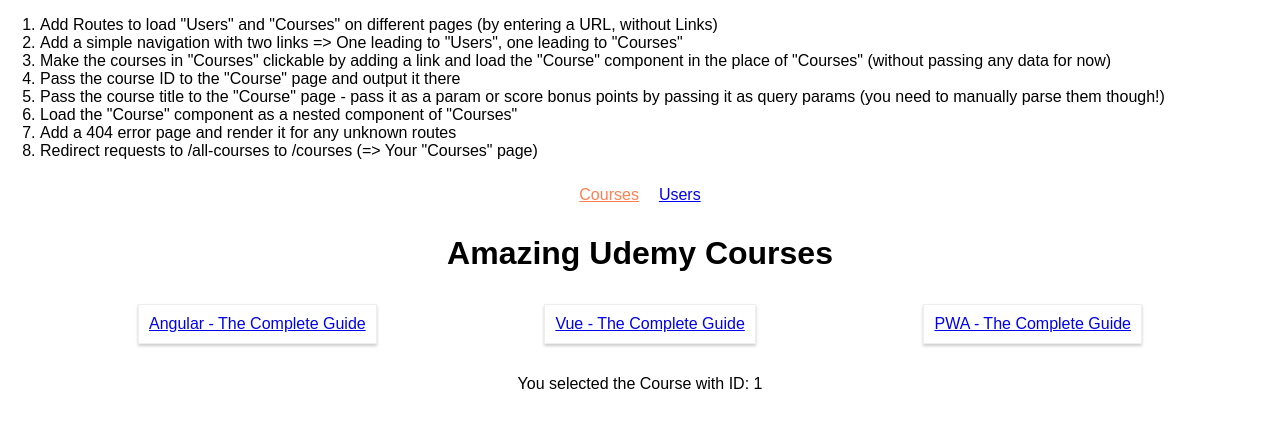
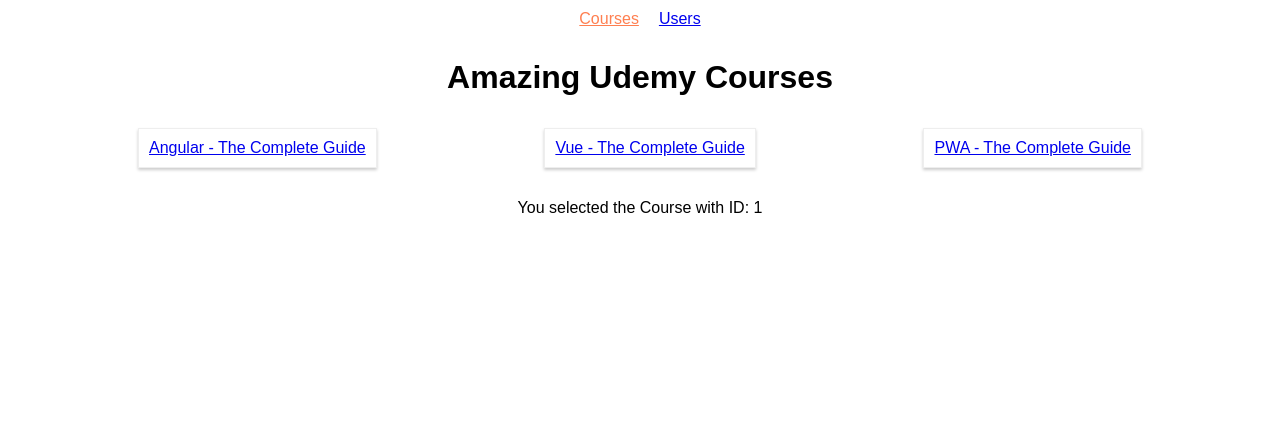
Before and after one commit to jfffrsn/react-routing-assignment, a React (Create React App) app: page /courses/1 in a window 1280 px wide. Shown: the top 428 px of the page. Built offline with nearby package versions, Linux system fonts and the light colour scheme.

Commit message:
removed instructions from app

```diff
--- a/src/App.js
+++ b/src/App.js
@@ -10,35 +10,7 @@ class App extends Component {
   render() {
     return (
       <div className="App">
-        <ol style={{ textAlign: "left" }}>
-          <li>
-            Add Routes to load "Users" and "Courses" on different pages (by
-            entering a URL, without Links)
-          </li>
-          <li>
-            Add a simple navigation with two links => One leading to "Users",
-            one leading to "Courses"
-          </li>
-          <li>
-            Make the courses in "Courses" clickable by adding a link and load
-            the "Course" component in the place of "Courses" (without passing
-            any data for now)
-          </li>
-          <li>Pass the course ID to the "Course" page and output it there</li>
-          <li>
-            Pass the course title to the "Course" page - pass it as a param or
-            score bonus points by passing it as query params (you need to
-            manually parse them though!)
-          </li>
-          <li>
-            Load the "Course" component as a nested component of "Courses"
-          </li>
-          <li>Add a 404 error page and render it for any unknown routes</li>
-          <li>
-            Redirect requests to /all-courses to /courses (=> Your "Courses"
-            page)
-          </li>
-        </ol>
+
         <nav>
           <ul style={{ listStyle: "none", margin: "auto", padding: "0" }}>
             <li style={{ margin: "10px", display: "inline-block" }}>
```
